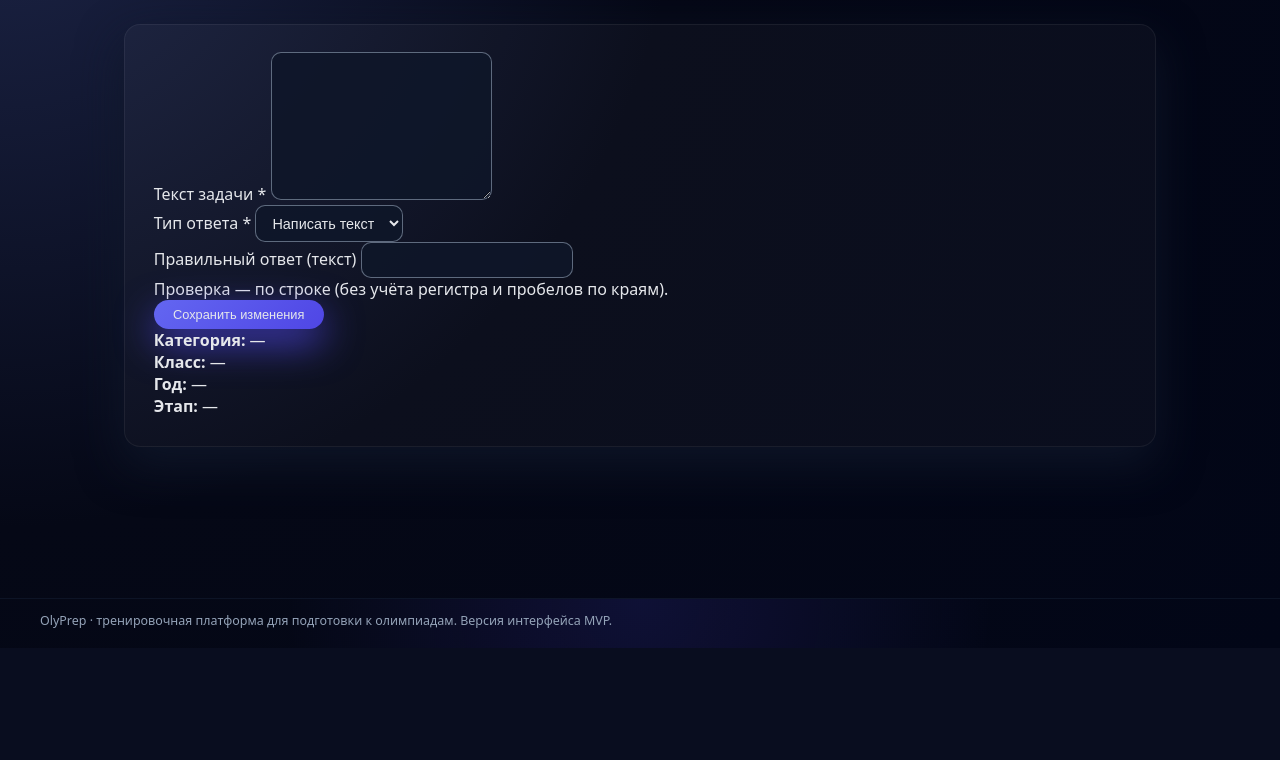
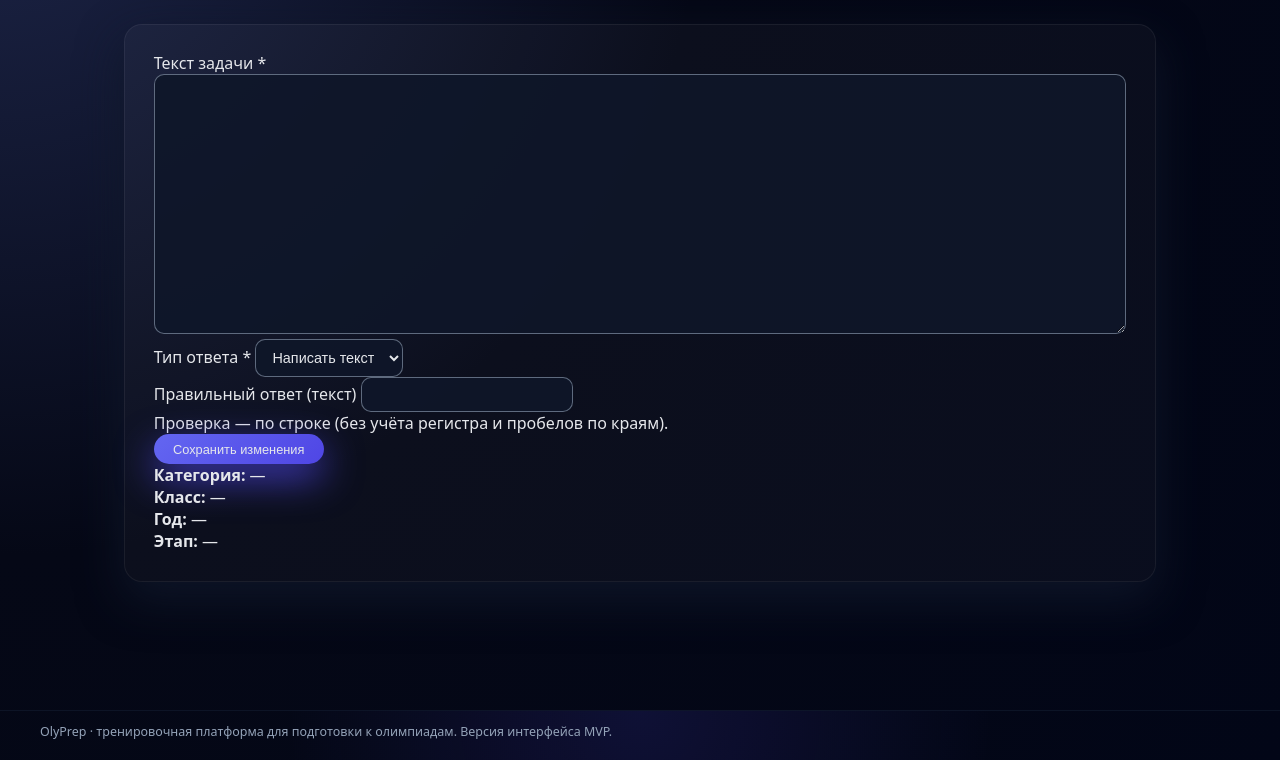
Before and after one commit to swqt2070-svg/olyprep, a FastAPI app: template app/templates/question_edit.html in a window 1280 px wide. Shown: the part 152-912 px from the top of the page. Before the commit the page ends 800 px from the top, so only its background shows below. Run offline with FastAPI, Linux system fonts and the light colour scheme; the template is opened without the code that fills it, so the values that code supplies are empty.

Commit message:
Widen question edit layout

```diff
--- a/app/templates/question_edit.html
+++ b/app/templates/question_edit.html
@@ -14,18 +14,18 @@
 <div class="alert alert-success">{{ success }}</div>
 {% endif %}
 
+<div class="question-edit-wrapper">
     <div class="card card-dark shadow-sm">
         <div class="card-body">
-        <form method="post">
+            <form method="post" class="question-edit-form">
+                <!-- основная сетка: слева текст и ответы, справа картинка/мета -->
                 <div class="row g-4">
-                <!-- Левая колонка: текст задачи и ответы -->
                     <div class="col-lg-8 col-md-7 col-12">
 
                         <div class="mb-3">
                             <label class="form-label">Текст задачи *</label>
                             <textarea name="text"
-                                  class="form-control"
-                                  rows="8"
+                                      class="form-control question-text"
                                       required>{{ question.text }}</textarea>
                         </div>
 
@@ -43,7 +43,7 @@
                             </select>
                         </div>
 
-                    <!-- Блок для текстового ответа -->
+                        <!-- Блок: текстовый ответ -->
                         <div id="block-text" class="mb-3">
                             <label class="form-label">Правильный ответ (текст)</label>
                             <input type="text"
@@ -55,7 +55,7 @@
                             </div>
                         </div>
 
-                    <!-- Блок для выбора одного варианта -->
+                        <!-- Блок: выбрать один вариант -->
                         <div id="block-single" class="mb-3">
                             <label class="form-label">Варианты ответа</label>
 
@@ -87,8 +87,8 @@
                                     </tr>
                                     {% endfor %}
 
-                                {# пара пустых строк для добавления новых вариантов #}
-                                {% for i in range(options|length, options|length + 2) %}
+                                    {# несколько пустых строк для новых вариантов #}
+                                    {% for i in range(options|length, options|length + 3) %}
                                     <tr>
                                         <td class="text-center">
                                             <input type="radio" name="correct_index" value="{{ i }}">
@@ -116,7 +116,7 @@
                         </div>
                     </div>
 
-                <!-- Правая колонка: превью картинки и метаданные -->
+                    <!-- правая колонка: картинка + мета -->
                     <div class="col-lg-4 col-md-5 col-12">
                         {% if question.image_path %}
                         <div class="mb-3">
@@ -143,24 +143,43 @@
             </form>
         </div>
     </div>
+</div>
 
 <style>
+    .question-edit-wrapper {
+        max-width: 1100px;
+        margin: 0 auto 40px auto;
+    }
     .card-dark {
         background: rgba(255,255,255,0.03);
-        border-radius: 16px;
+        border-radius: 18px;
         border: 1px solid rgba(255,255,255,0.06);
+    }
+    .question-edit-form .question-text {
+        width: 100%;
+        min-height: 260px;
+        resize: vertical;
+        font-family: inherit;
+        font-size: 0.95rem;
+        line-height: 1.5;
     }
     .question-image-preview {
         max-height: 320px;
         overflow: hidden;
         border-radius: 10px;
-        border: 1px solid rgba(255,255,255,0.1);
+        border: 1px solid rgba(255,255,255,0.12);
     }
     .question-image-preview img {
         width: 100%;
         height: auto;
         object-fit: contain;
         display: block;
+    }
+    @media (max-width: 992px) {
+        .question-edit-wrapper {
+            max-width: 100%;
+            padding: 0 1rem;
+        }
     }
 </style>
 
```
Lines whose indentation alone changed are shown as unchanged.
